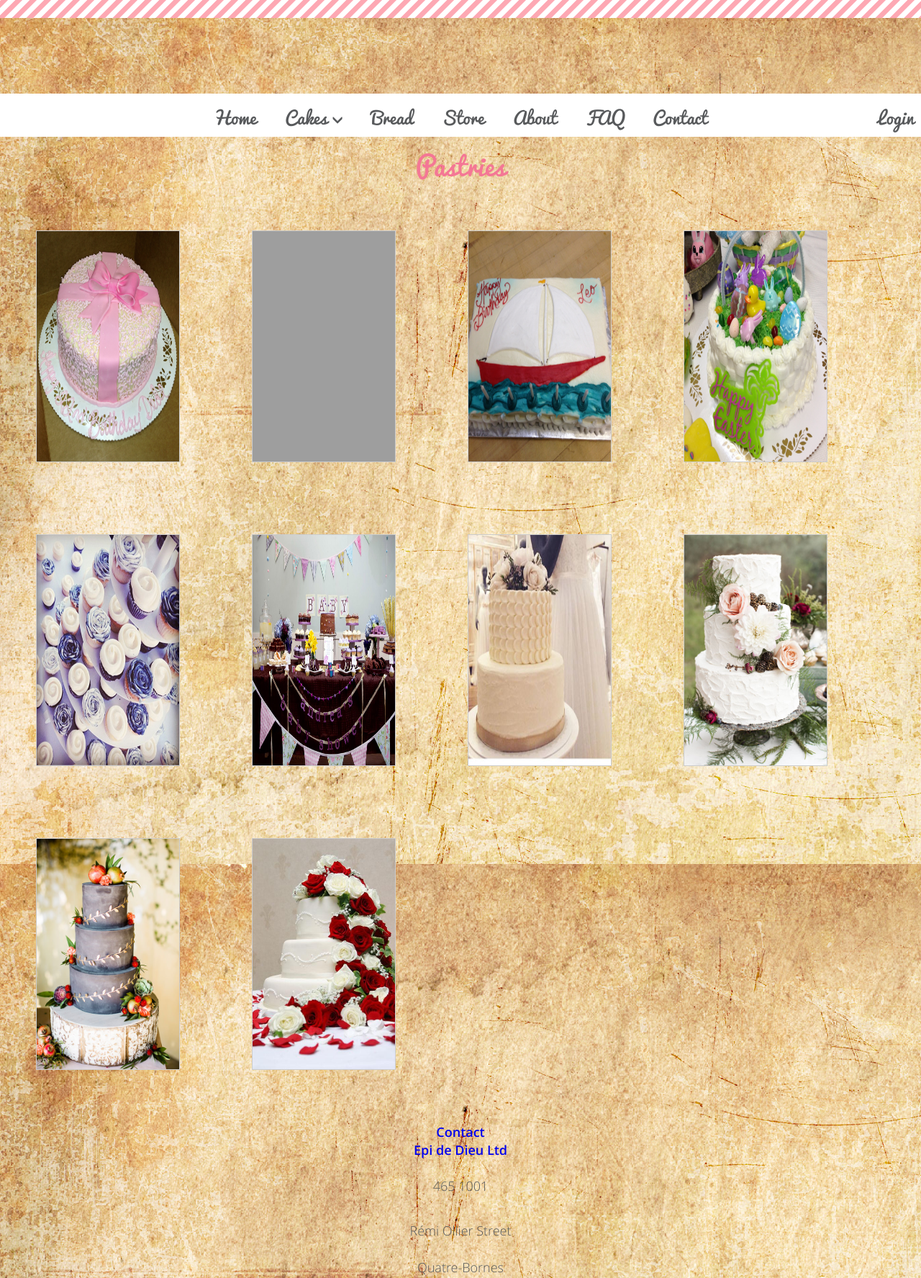
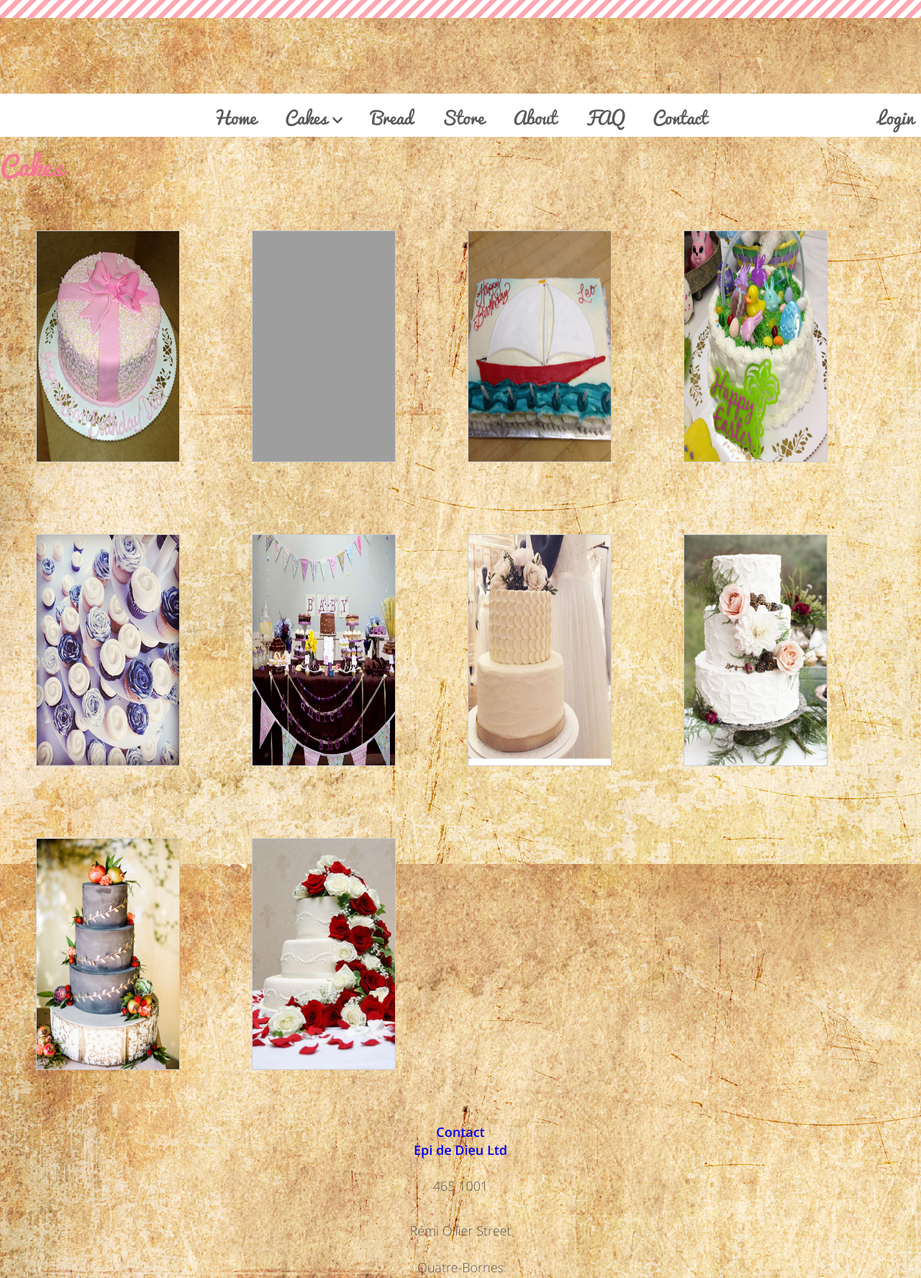
Before and after one commit to occupytheweb/edd-bakery, a PHP site: page /cakes.php in a window 1280 px wide. Shown: the top 1775 px of the page at 72% size. Run offline with PHP 8.4, Linux system fonts and the light colour scheme; some web fonts are replaced; grey boxes are pictures that could not be loaded.

Commit message:
gallery : page content added

```diff
--- a/breads.php
+++ b/breads.php
@@ -18,8 +18,8 @@
   <?php
     require_once('header.php');
  ?>
-
- <h2 style="text-align:center">Breads</h2>
+  <div class="page-content">
+ <h2 class="h_2">Breads</h2>
 
  <div class="img">
   <a target="_blank" href="breads/b1.jpg">
@@ -56,7 +56,7 @@
     <img src="res/breads/b6.jpg" alt="breads" width="300" height="200">
   </a>
 </div>
-
+</div>
 <footer>
 					<div class="col-sm-12">
 				  	<div class="col-md-offset-2 col-md-3">
--- a/cakes.php
+++ b/cakes.php
@@ -18,68 +18,69 @@
   <?php
     require_once('header.php');
  ?>
-  <h2 style="text-align:center">Pastries</h2>
+ <div class="page-content">
+  <h2 class="h_2">Cakes</h2>
 
  <div class="img">
   <a target="_blank" href="res/cakes/c2.jpg">
-    <img src="cakes/c2.jpg" alt="breads" width="300" height="200">
+    <img src="res/cakes/c2.jpg" alt="breads" width="300" height="200">
   </a>
 </div>
 
 <div class="img">
   <a target="_blank" href="res/cakes/c1.jpg">
-    <img src="cakes/c1.jpg" alt="breads" width="300" height="200">
+    <img src="res/cakes/c1.jpg" alt="breads" width="300" height="200">
   </a>
 </div>
 
 <div class="img">
   <a target="_blank" href="res/cakes/c3.jpg">
-    <img src="cakes/c3.jpg" alt="breads" width="300" height="200">
+    <img src="res/cakes/c3.jpg" alt="breads" width="300" height="200">
   </a>
 </div>
 
 <div class="img">
   <a target="_blank" href="res/cakes/c4.jpg">
-    <img src="cakes/c4.jpg" alt="breads" width="300" height="200">
+    <img src="res/cakes/c4.jpg" alt="breads" width="300" height="200">
   </a>
 </div>
 
 <div class="img">
   <a target="_blank" href="res/cakes/c5.jpg">
-    <img src="cakes/c5.jpg" alt="breads" width="300" height="200">
+    <img src="res/cakes/c5.jpg" alt="breads" width="300" height="200">
   </a>
 </div>
 
 <div class="img">
   <a target="_blank" href="res/cakes/c6.jpg">
-    <img src="cakes/c6.jpg" alt="breads" width="300" height="200">
+    <img src="res/cakes/c6.jpg" alt="breads" width="300" height="200">
   </a>
 </div>
 
 <div class="img">
   <a target="_blank" href="res/cakes/c7.jpg">
-    <img src="cakes/c7.jpg" alt="breads" width="300" height="200">
+    <img src="res/cakes/c7.jpg" alt="breads" width="300" height="200">
   </a>
 </div>
 
 <div class="img">
   <a target="_blank" href="res/cakes/c8.jpg">
-    <img src="cakes/c8.jpg" alt="breads" width="300" height="200">
+    <img src="res/cakes/c8.jpg" alt="breads" width="300" height="200">
   </a>
 </div>
 
 <div class="img">
   <a target="_blank" href="res/cakes/c9.jpg">
-    <img src="cakes/c9.jpg" alt="breads" width="300" height="200">
+    <img src="res/cakes/c9.jpg" alt="breads" width="300" height="200">
   </a>
 </div>
 
 <div class="img">
   <a target="_blank" href="cakes/c10.jpg">
-    <img src="cakes/c10.jpg" alt="breads" width="300" height="200">
+    <img src="res/cakes/c10.jpg" alt="breads" width="300" height="200">
   </a>
 </div>
-
+</div>
 <footer>
 					<div class="col-sm-12">
 				  	<div class="col-md-offset-2 col-md-3">
--- a/gallery.php
+++ b/gallery.php
@@ -18,7 +18,7 @@
   <?php
     require_once('header.php');
  ?>
-
+ <div class="page-content">
 <h2 class="g_h2">Gallery</h2>
 
 
@@ -45,6 +45,7 @@
   <div class="desc">Pastries</div>
 </div>
 
+</div>
 
  <footer>
 					<div class="col-sm-12">
--- a/pastries.php
+++ b/pastries.php
@@ -18,8 +18,8 @@
   <?php
     require_once('header.php');
  ?>
-
-  <h2 style="text-align:center">Pastries</h2>
+ <div class="page-content">
+  <h2 class="h_2">Pastries</h2>
 
  <div class="img">
   <a target="_blank" href="res/pastries/crepe.jpg">
@@ -68,7 +68,7 @@
     <img src="res/pastries/eclair.jpg" alt="breads" width="300" height="200">
   </a>
 
-
+</div>
 <footer>
 					<div class="col-sm-12">
 				  	<div class="col-md-offset-2 col-md-3">
```
